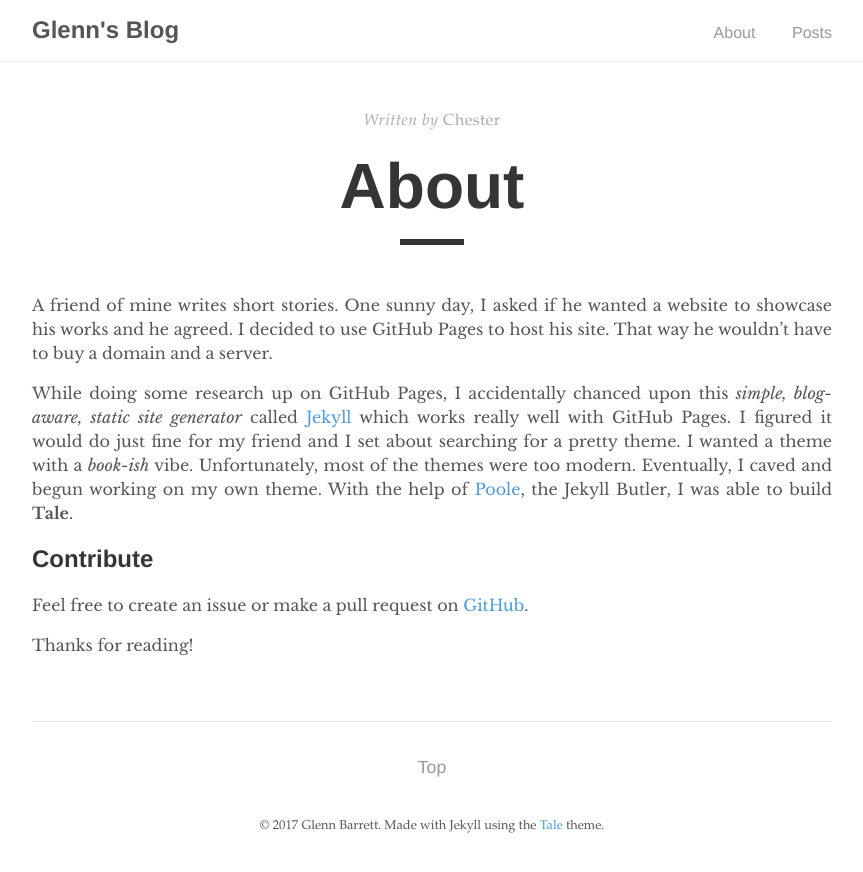
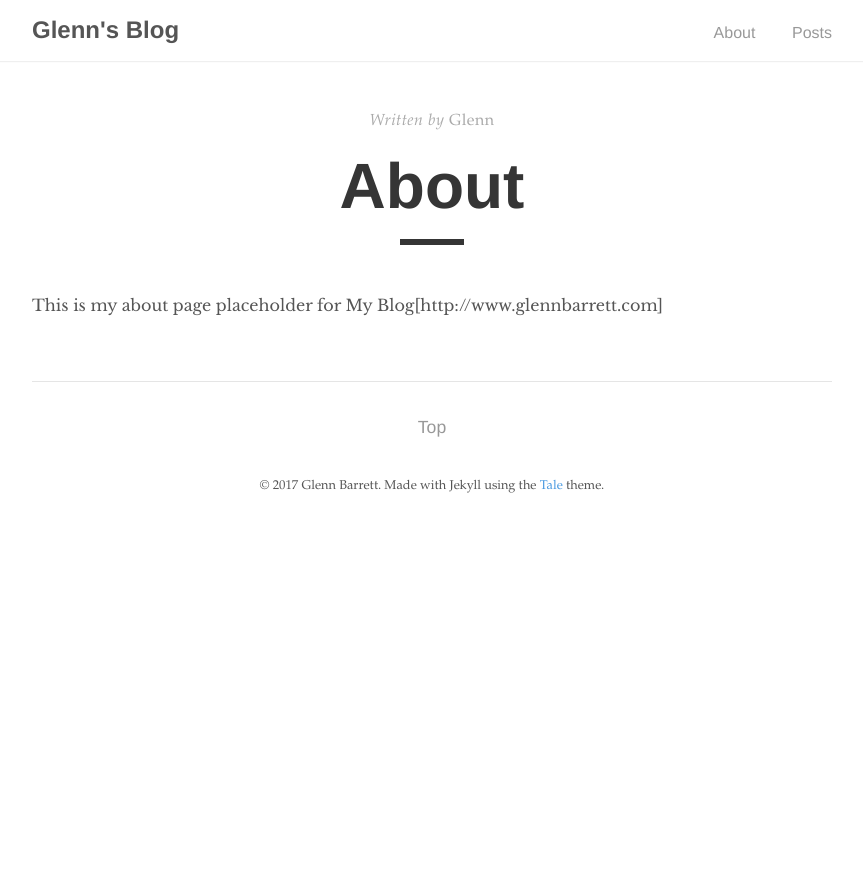
Before and after one commit to glennbarrett/glennbarrett.github.io, a Jekyll site: the page built from about.md, in a window 1280 px wide. Shown: the top 872 px of the page, without its empty margins (208-1071 px from the left). Built offline with Jekyll 4.4.1, drawn with Linux system fonts in a browser that asks for light colours.

Commit message:
About page update

```diff
--- a/about.md
+++ b/about.md
@@ -1,15 +1,8 @@
 ---
 layout: post
 title: "About"
-author: "Chester"
+author: "Glenn"
 permalink: /about/
 ---
 
-A friend of mine writes short stories. One sunny day, I asked if he wanted a website to showcase his works and he agreed. I decided to use GitHub Pages to host his site. That way he wouldn't have to buy a domain and a server.
-
-While doing some research up on GitHub Pages, I accidentally chanced upon this _simple, blog-aware, static site generator_ called [Jekyll](https://jekyllrb.com/) which works really well with GitHub Pages. I figured it would do just fine for my friend and I set about searching for a pretty theme. I wanted a theme with a _book-ish_ vibe. Unfortunately, most of the themes were too modern. Eventually, I caved and begun working on my own theme. With the help of [Poole](https://github.com/poole/poole), the Jekyll Butler, I was able to build **Tale**.
-
-## Contribute
-Feel free to create an issue or make a pull request on [GitHub](https://github.com/chesterhow/tale).
-
-Thanks for reading!
+This is my about page placeholder for My Blog[http://www.glennbarrett.com]
```
